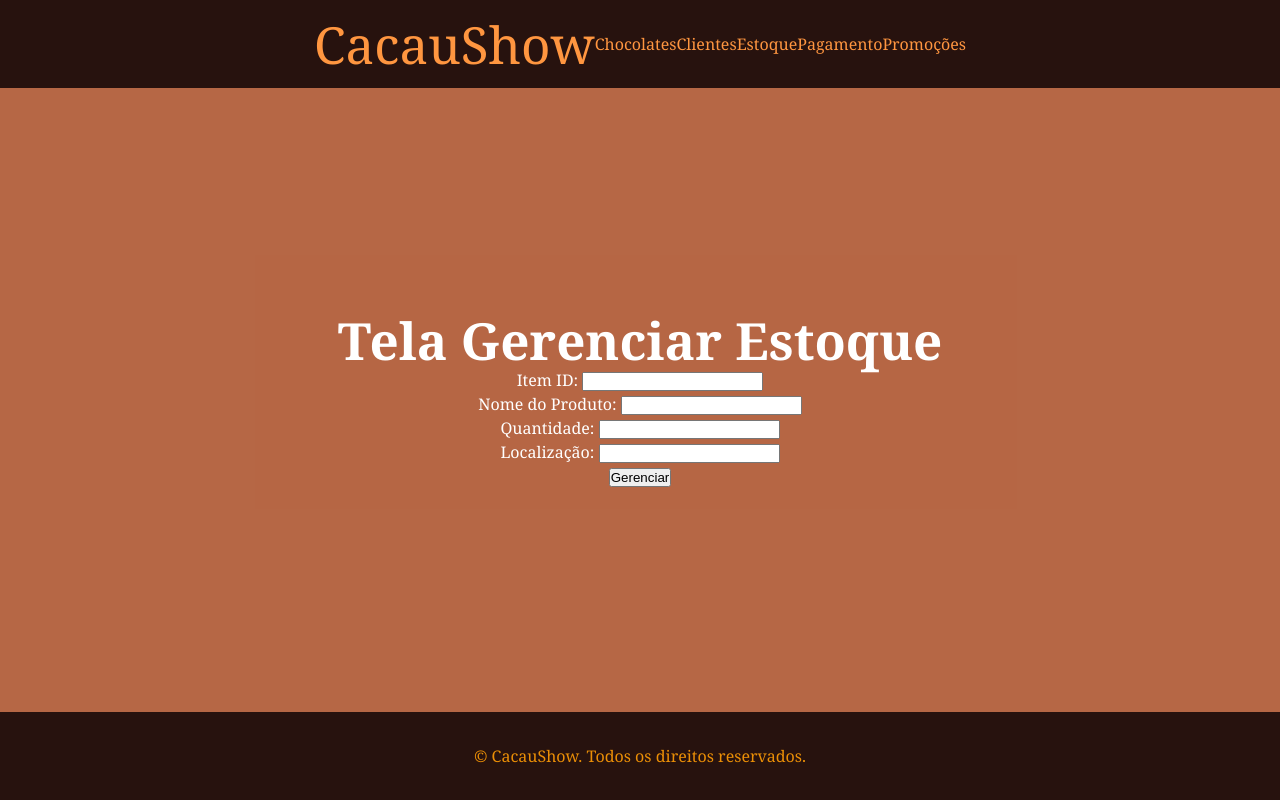
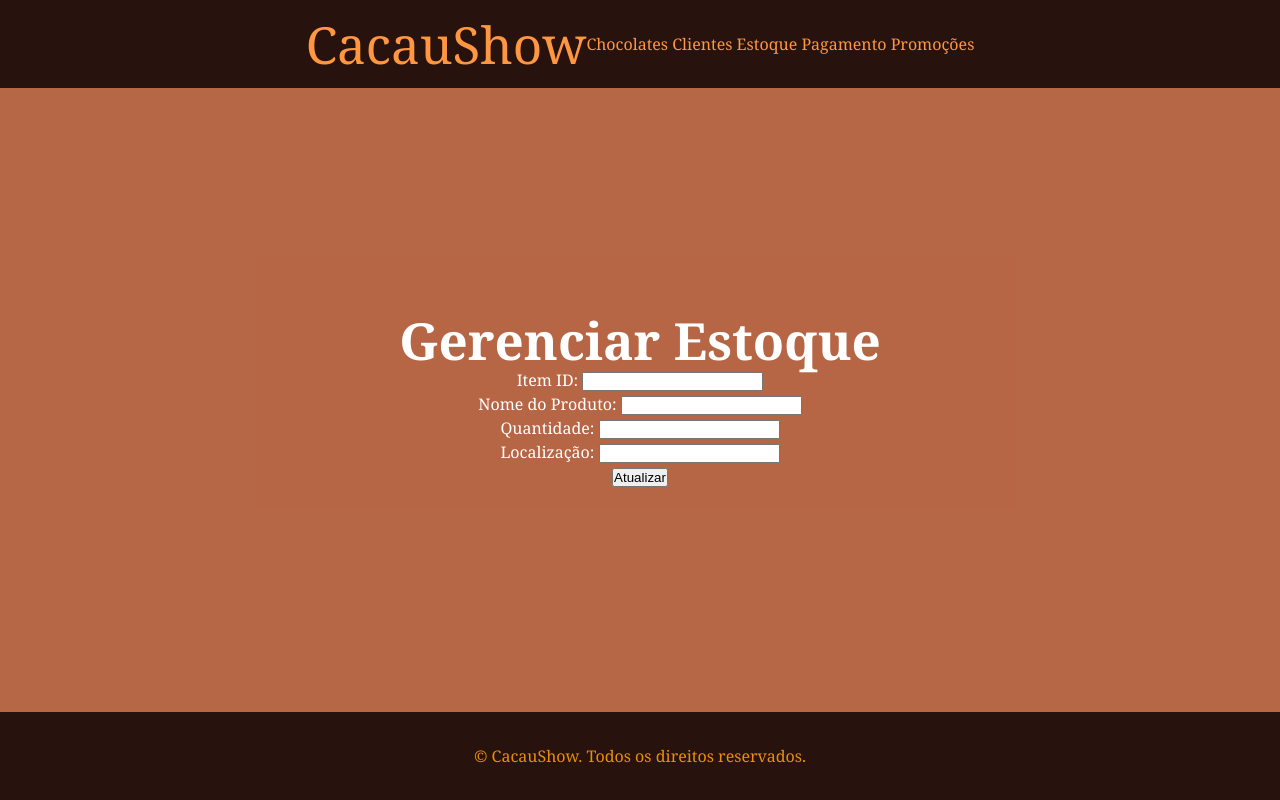
Before and after one commit to annawlyzz/1022b-cacaushow-trabalho-front-end, a React (Vite) app: page /gestao-estoque in a window 1280 px wide. Built offline with nearby package versions, Linux system fonts and the light colour scheme.

Commit message:
atualização

```diff
--- a/src/componentes/cadastrochocolate/CadastroChocolate.tsx
+++ b/src/componentes/cadastrochocolate/CadastroChocolate.tsx
@@ -53,7 +53,7 @@
 
     return(
         <>
-            <h1>Tela Cadastro Chocolates</h1>
+            <h1>Cadastrar Chocolates</h1>
             <form onSubmit={handleForm}>
                 <div>
                     <label htmlFor="id">ID: </label>
--- a/src/componentes/cadastrocliente/CadastroCliente.tsx
+++ b/src/componentes/cadastrocliente/CadastroCliente.tsx
@@ -15,7 +15,7 @@
             nome: nome,
             cpf: cpf
         }
-        fetch("http://localhost:8000/cliente",{
+        fetch("https://one022b-cacaushow-trabalho.onrender.com/cliente",{
             method: "POST",
             headers: {
                 "Content-Type": "application/json"
@@ -43,7 +43,7 @@
 
     return(
         <>
-        <h1>Tela Cadastro Cliente</h1>
+        <h1>Cadastrar Cliente</h1>
         <form onSubmit={handleForm}>
             <div>
                 <label htmlFor="clienteid">Cliente ID: </label>
--- a/src/componentes/cadastropagamento/CadastroPagamento.tsx
+++ b/src/componentes/cadastropagamento/CadastroPagamento.tsx
@@ -47,7 +47,7 @@
     }
     return(
         <>
-            <h1>Tela Cadastro Pagamento</h1>
+            <h1>Registrar Pagamento</h1>
             <form onSubmit={handleForm}>
                 <div>
                     <label htmlFor="idpagamento">ID Pagamento: </label>
--- a/src/componentes/criacaopromocoes/CriacaoPromocoes.tsx
+++ b/src/componentes/criacaopromocoes/CriacaoPromocoes.tsx
@@ -53,7 +53,7 @@
 
     return(
         <>
-        <h1>Tela de Promoções</h1>
+        <h1>Criar Promoção</h1>
         <form onSubmit={handleForm}>
             <div>
                 <label htmlFor="itemid">Item ID: </label>
--- a/src/componentes/gestaoestoque/GestaoEstoque.tsx
+++ b/src/componentes/gestaoestoque/GestaoEstoque.tsx
@@ -48,7 +48,7 @@
 
     return(
         <>
-        <h1>Tela Gerenciar Estoque</h1>
+        <h1>Gerenciar Estoque</h1>
         <form onSubmit={handleForm}>
             <div>
                 <label htmlFor="itemid">Item ID: </label>
@@ -67,7 +67,7 @@
                 <input type="text" name="localizacao" onChange={handleLocalizacao}/>
                 </div>
                 <div>
-                    <input type="submit" value="Gerenciar"/>
+                    <input type="submit" value="Atualizar"/>
                 </div>
             </form>
         </>
```
Also changed, not shown: src/componentes/header.tsx (+5 -5 lines).
